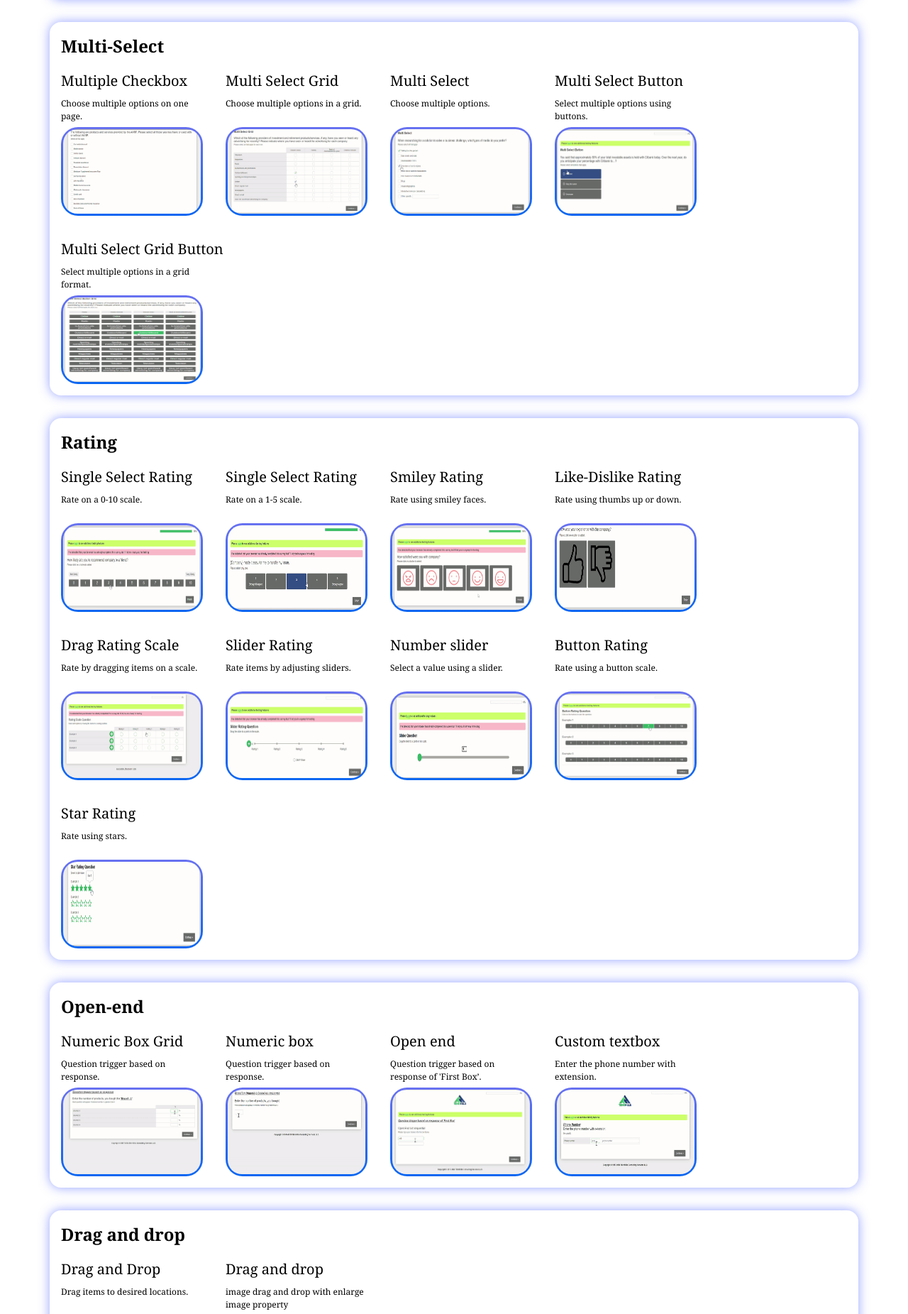
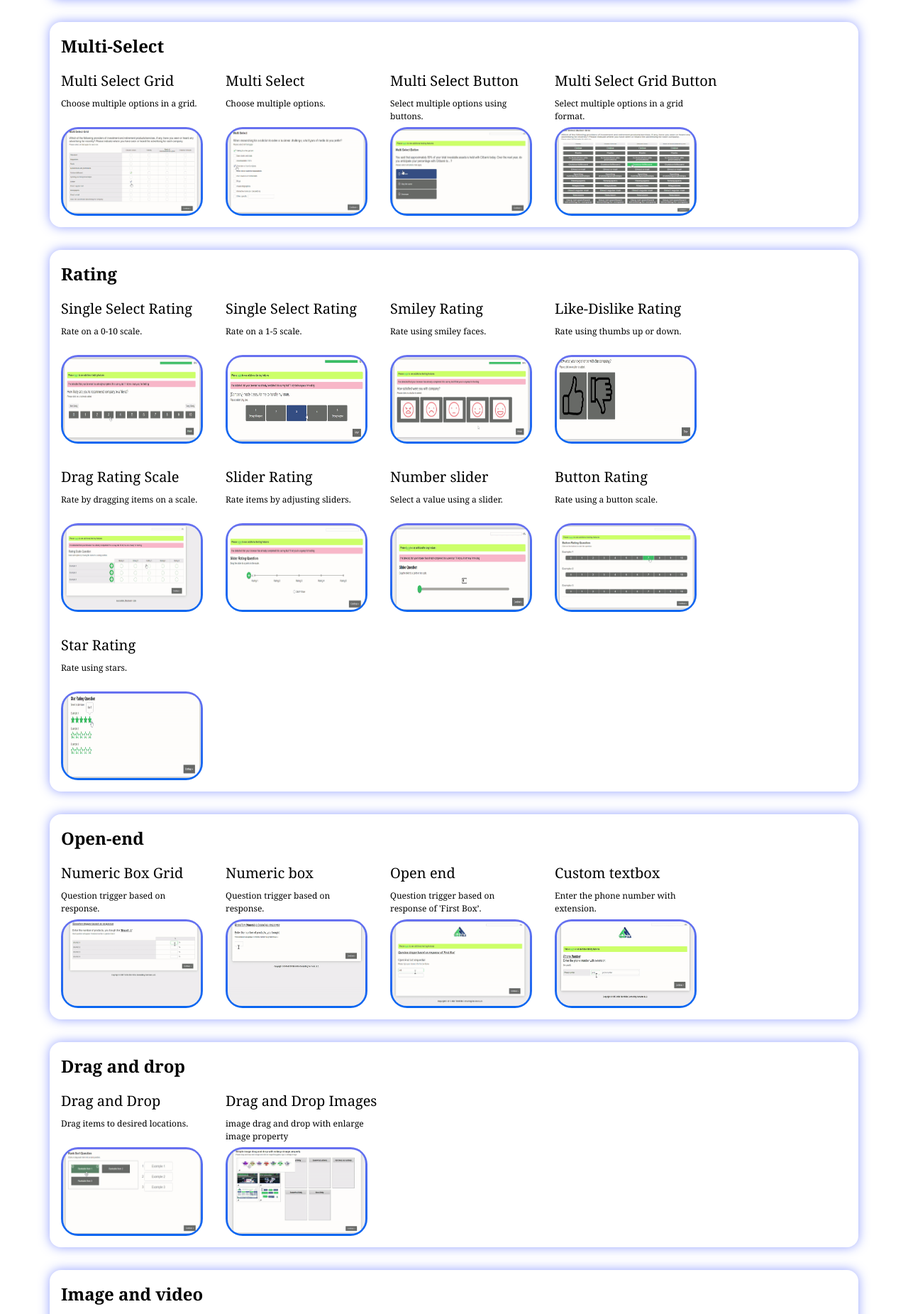
Before and after one commit to shivampanwar007/survey, a React (Create React App) app: page / in a window 1280 px wide. Shown: the part 814-2665 px from the top of the page at 71% size. Built offline with nearby package versions, Linux system fonts and the light colour scheme.

Commit message:
change name

```diff
--- a/src/Components/Body.js
+++ b/src/Components/Body.js
@@ -53,12 +53,12 @@ export default function Body() {
       },
     ],
     "Multi-Select": [
-      {
-        title: "Multiple Checkbox",
-        description: "Choose multiple options on one page.",
-        linkk: "https://thsurveys.decipherinc.com/survey/selfserve/53b/241267",
-        imgSrc: "Radiomulticheckrating14.gif",
-      },
+      // {
+      //   title: "Multiple Checkbox",
+      //   description: "Choose multiple options on one page.",
+      //   linkk: "https://thsurveys.decipherinc.com/survey/selfserve/53b/241267",
+      //   imgSrc: "Radiomulticheckrating14.gif",
+      // },
       {
         title: "Multi Select Grid",
         description: "Choose multiple options in a grid.",
@@ -176,7 +176,7 @@ export default function Body() {
         imgSrc: "Radiomulticheckrating24.gif",
       },
       {
-        title: "Drag and drop",
+        title: " Drag and Drop Images",
         description: " image drag and drop with enlarge image property",
         linkk: "https://thsurveys.decipherinc.com/survey/selfserve/53b/241254",
         imgSrc:
```
